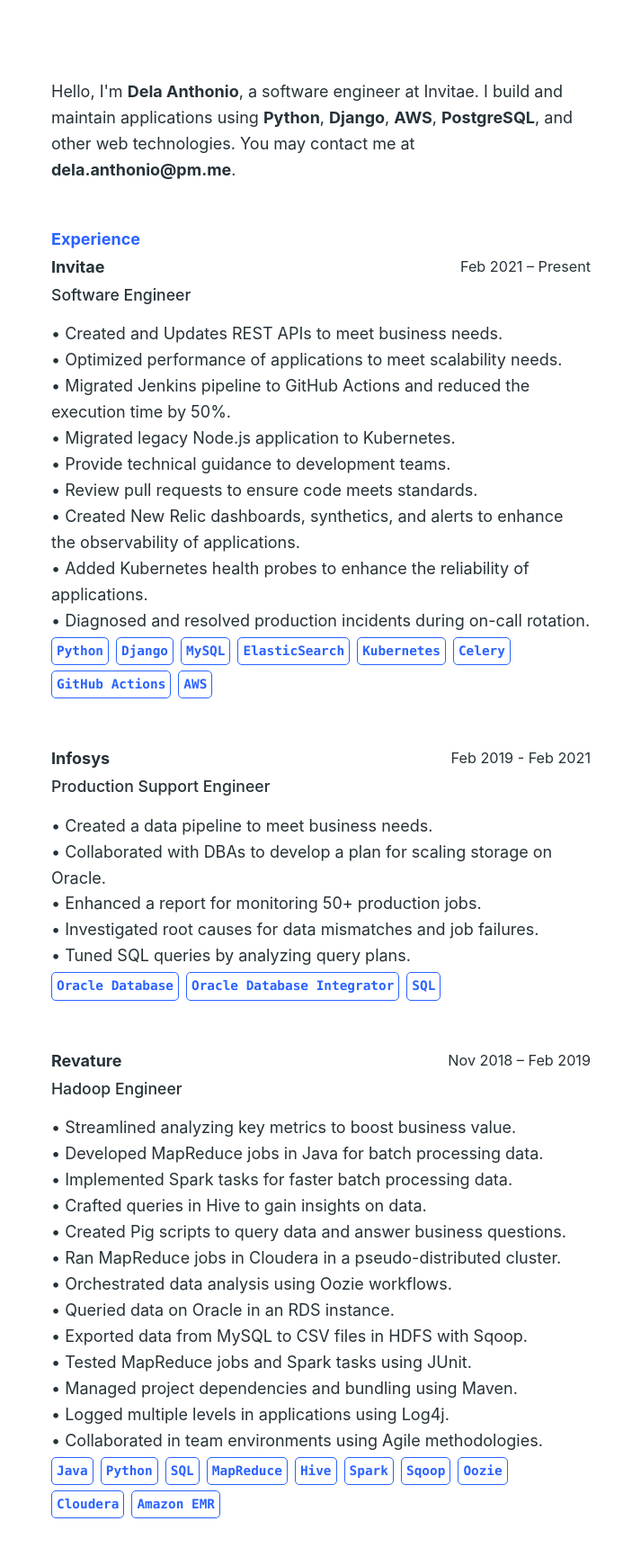
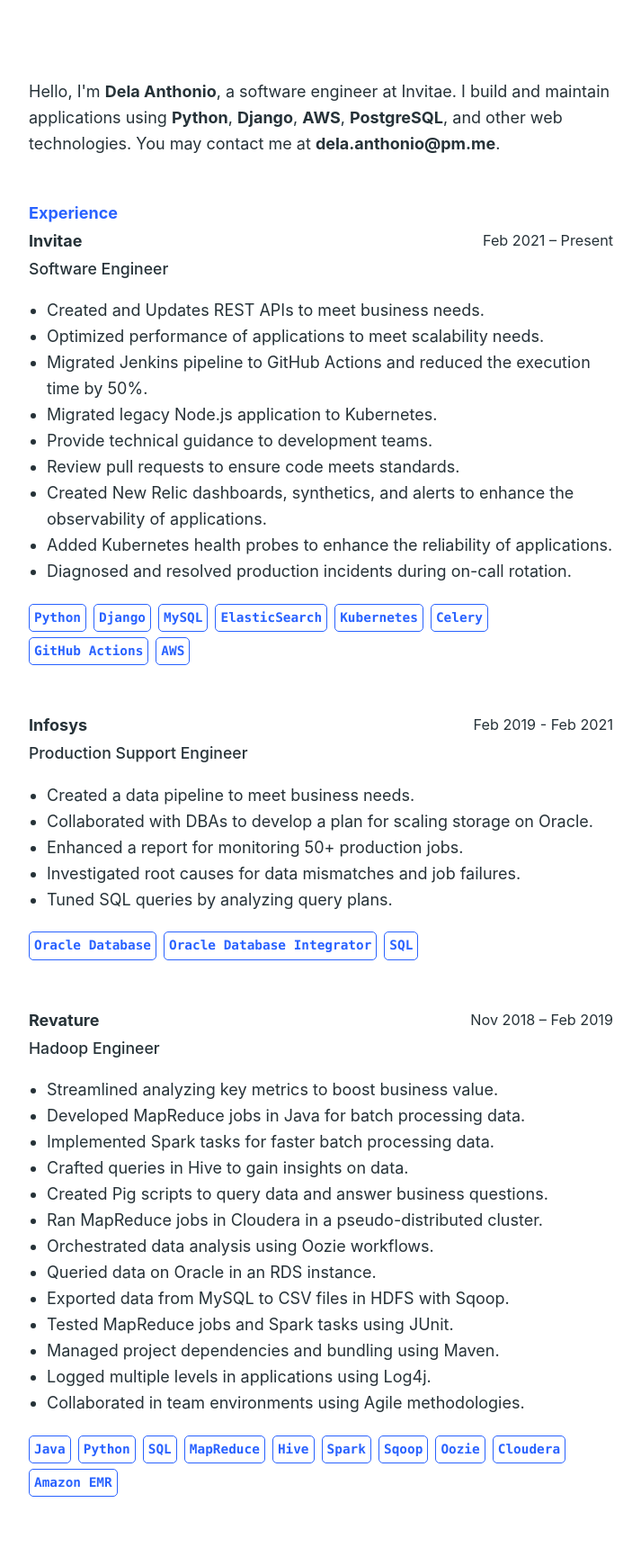
Before and after one commit to delaanthonio/delaanthonio.github.io, a Jekyll site: the page built from index.html, in a window 1280 px wide. Shown: the whole page at 90% size, without its empty margins (283-996 px from the left). Built offline with Jekyll 4.4.1, drawn with Linux system fonts in a browser that asks for light colours; after the commit the page ends 1706 px from its top, so only the background shows below that.

Commit message:
docs: update formatting of bullet points

```diff
--- a/_includes/experience.html
+++ b/_includes/experience.html
@@ -15,7 +15,7 @@
             <ul>
                 {% for item in job.description %}
                 <li>
-                    • {{ item }}
+                    {{ item }}
                 </li>
                 {% endfor %}
             </ul>
--- a/_sass/_base.sass
+++ b/_sass/_base.sass
@@ -10,7 +10,7 @@
   justify-content: center
   line-height: 1.61
   margin: 20px auto
-  max-width: 600px
+  max-width: 650px
 
 a
   color: inherit
@@ -35,6 +35,5 @@
   font-weight: $strong-font-weight
 
 ul
-  list-style: none
-  margin: 0
-  padding: 0
+  list-style: disc
+  padding-left: 20px
--- a/_sass/_modules.sass
+++ b/_sass/_modules.sass
@@ -26,7 +26,7 @@
 
 .content
   margin: 0 auto
-  max-width: 600px
+  max-width: 650px
   width: 100%
 
 .tag
```
